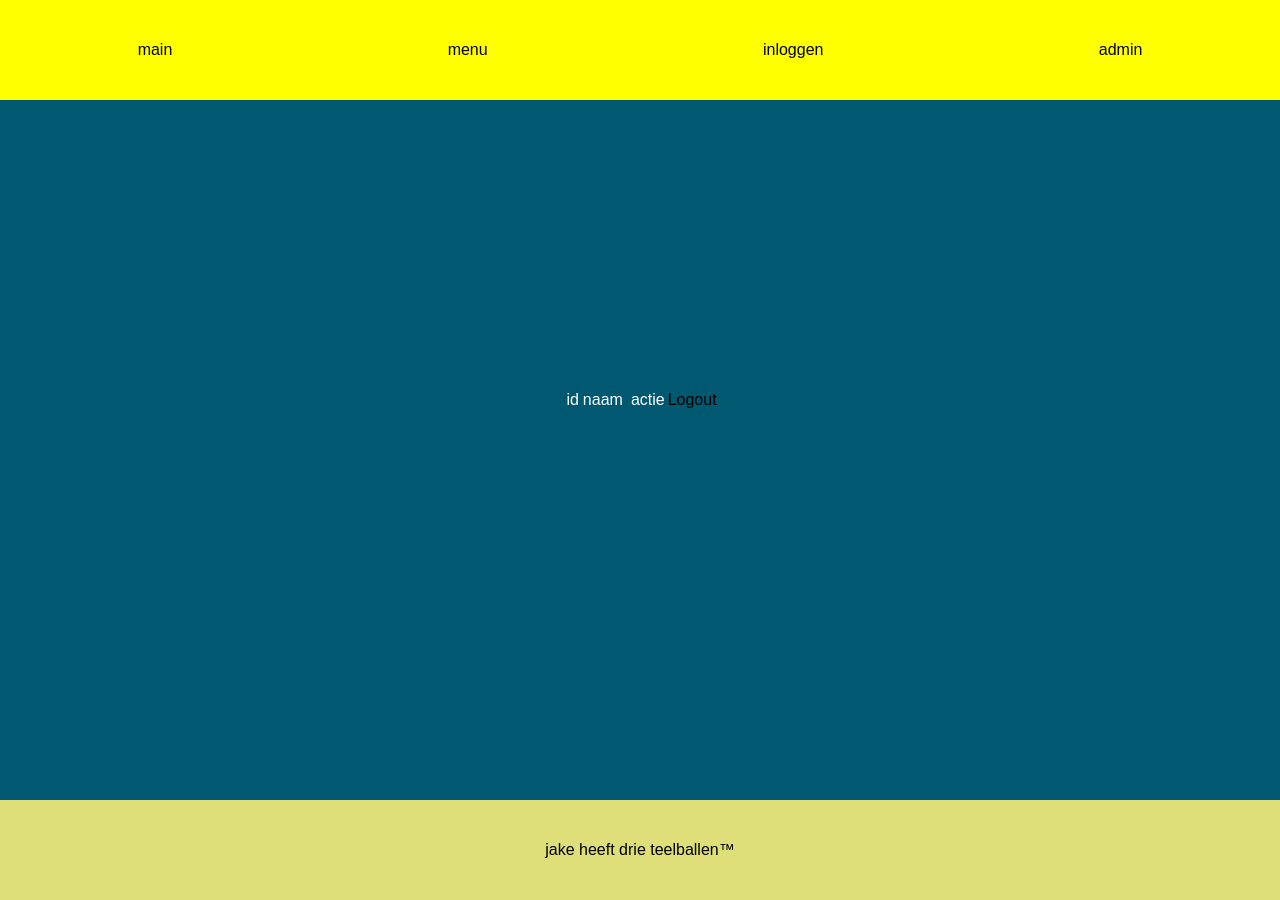
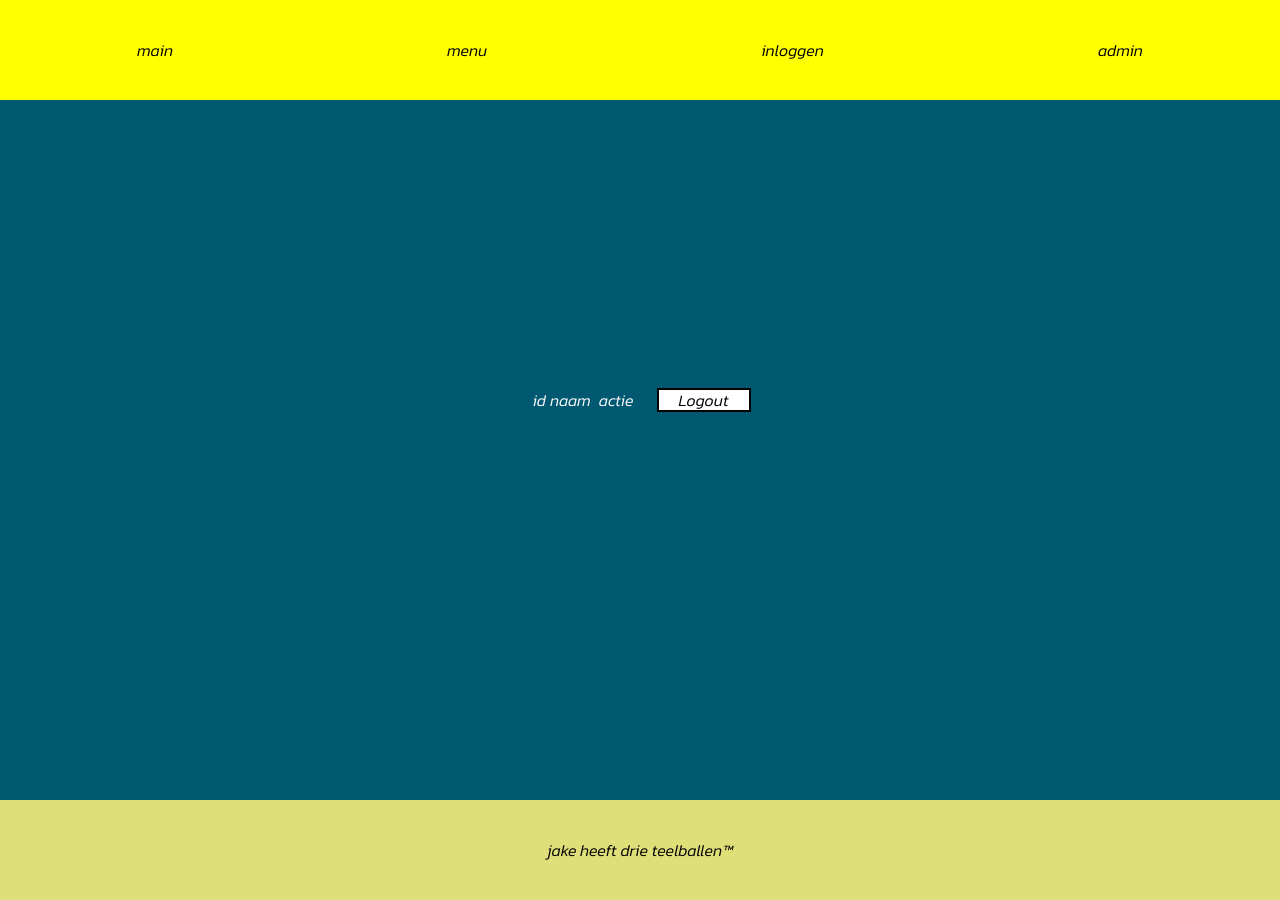
Before and after one commit to FlorianDeCooleMan/Krusty-Krab, a PHP site: page /admin.php in a window 1280 px wide. Run offline with PHP 8.4, Linux system fonts and the light colour scheme; the visitor is signed in with stand-in values (Sample User, id 1); data that the repository does not hold is empty.

Commit message:
lettertype veranderen

```diff
--- a/admin.php
+++ b/admin.php
@@ -13,11 +13,13 @@ if(!isset($_SESSION["username"]))
      <meta name="viewport" content="width=device-width, initial-scale=1.0">
      <title>Document</title>
      <link rel="stylesheet" href="style.css">
+     <link rel="preconnect" href="https://fonts.gstatic.com" crossorigin>
+<link href="https://fonts.googleapis.com/css2?family=Josefin+Sans:wght@300;400&family=Kanit:ital,wght@1,300&display=swap" rel="stylesheet">
  </head>
  <body>
 <?php include_once('header.php');
     ?>
-<main>
+<main class="admin-main">
      <table>
           <tr>
                <td>id</td>
@@ -36,16 +38,17 @@ foreach ($data as $row) {
                <td>
                <?php echo $row['beschrijving']; ?>
                </td>
-               <td><a href="update.php?id=<?php echo $row['gerecht_id']; ?>">update</a>
+               <td>
+                      <a href="create.php?id=<?php echo $row['gerecht_id']; ?>">create</a>
+                      <a href="update.php?id=<?php echo $row['gerecht_id']; ?>">update</a>
                 <a href="delete.php?id=<?php echo $row['gerecht_id']; ?>">delete</a>
-                <a href="create.php?id=<?php echo $row['gerecht_id']; ?>">create</a>
 
                </td>
           </tr>
           <?php } ?>
      </table>
 
-<a href="logout.php">Logout</a>
+<a href="logout.php" class="log-out">Logout</a>
 
 </main>
 <?php include_once('footer.php');
--- a/index.php
+++ b/index.php
@@ -39,7 +39,6 @@
       In overleg is veel mogelijk.
       </p>
     </div>
-    <div class="bloem1"></div>
   <div class="bruin-vak">
     <div class="genieten"><h1>Samen Genieten</h1></div>
     <div class="eten-fotos">
--- a/log-in.php
+++ b/log-in.php
@@ -21,13 +21,15 @@ if($_POST['login']){
     <meta name="viewport" content="width=device-width, initial-scale=1.0">
     <title>Document</title>
     <link rel="stylesheet" href="style.css">
+    <link rel="preconnect" href="https://fonts.gstatic.com" crossorigin>
+<link href="https://fonts.googleapis.com/css2?family=Josefin+Sans:wght@300;400&family=Kanit:ital,wght@1,300&display=swap" rel="stylesheet">
 </head>
 <body>
 <?php include_once('pdo.php');
   ?>
 <?php include_once('header.php');
     ?>
-    <main>
+    <main class="admin-main">
       <?php
     if(isset($message))
                 {
--- a/menu.php
+++ b/menu.php
@@ -6,6 +6,8 @@
     <meta name="viewport" content="width=device-width, initial-scale=1.0">
     <link rel="stylesheet" href="style.css">
     <title>Document</title>
+    <link rel="preconnect" href="https://fonts.gstatic.com" crossorigin>
+<link href="https://fonts.googleapis.com/css2?family=Josefin+Sans:wght@300;400&family=Kanit:ital,wght@1,300&display=swap" rel="stylesheet">
 </head>
 <body>
 <?php include_once('pdo.php');
--- a/style.css
+++ b/style.css
@@ -94,16 +94,6 @@ body{
     width: 100%;
     background-color: #d7ceb1;
   }
-  .bloem1{
-    position: absolute;
-    top: 200px;
-    right: 100px;
-    width: 200px;
-    height: 250px;
-    background-image: url(bloem.png);
-    background-size: cover;
-    background-repeat: no-repeat;
-  }
   .main-tekst{
     display: flex;
     justify-content: center;
@@ -164,7 +154,7 @@ body{
   background-color: white;
   color: black;
   border: solid 2px black;
-  height: 100px;
+  height: 150px;
   width: 250px;
   margin: 50px;
   margin-top: 150px;
@@ -174,12 +164,24 @@ body{
 }
 main{
   background-color: #015871;
-  height: 100%;
   color: white;
-  height: 100%;
   display: flex;
   align-items: center;
   justify-content: center;
   flex-wrap: wrap;
   width: 100%;
 }
+.admin-main{
+  height: 100%;
+}
+.log-out{
+  margin-left: 20px;
+  height: 20px;
+  width: 90px;
+  background-color: white;
+  color: black;
+  border: solid, black, 2px;
+  display: flex;
+  justify-content: center;
+  align-items: center;
+}
```
Also changed, not shown: bloem.png (deleted).
